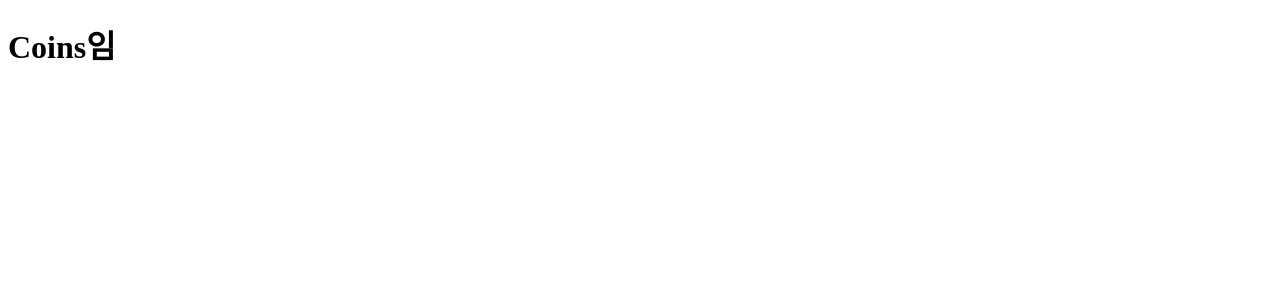
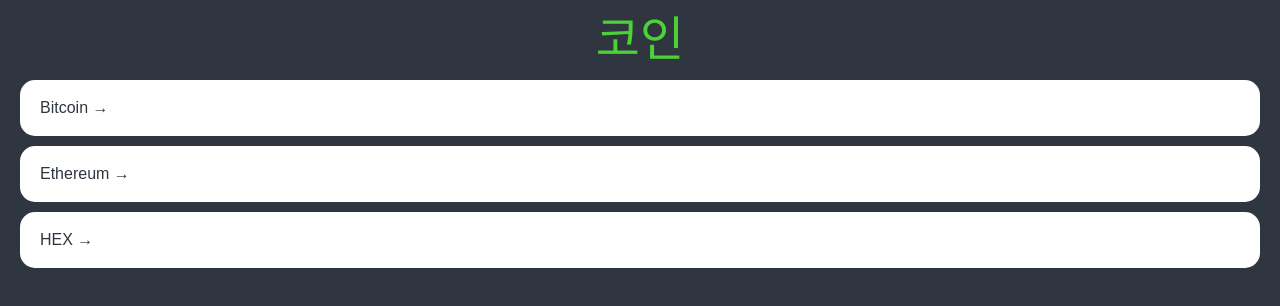
Before and after one commit to wngus6429/ReactMasterClass, a React (Create React App) app: page / in a window 1280 px wide. Shown: the top 306 px of the page. Built offline with nearby package versions, Linux system fonts and the light colour scheme.

Commit message:
update reactmaster 1124

```diff
--- a/src/App.tsx
+++ b/src/App.tsx
@@ -1,8 +1,76 @@
-// import styled from 'styled-components';
-import Router from './Router'
+import { createGlobalStyle } from 'styled-components';
+import Router from './Router';
+
+const GlobalStyle = createGlobalStyle`
+@import url('https://fonts.googleapis.com/css2?family=Source+Sans+Pro:wght@300;400&display=swap');
+  html, body, div, span, applet, object, iframe,
+  h1, h2, h3, h4, h5, h6, p, blockquote, pre,
+  a, abbr, acronym, address, big, cite, code,
+  del, dfn, em, img, ins, kbd, q, s, samp,
+  small, strike, strong, sub, sup, tt, var,
+  b, u, i, center,
+  dl, dt, dd, menu, ol, ul, li,
+  fieldset, form, label, legend,
+  table, caption, tbody, tfoot, thead, tr, th, td,
+  article, aside, canvas, details, embed,
+  figure, figcaption, footer, header, hgroup,
+  main, menu, nav, output, ruby, section, summary,
+  time, mark, audio, video {
+  margin: 0;
+  padding: 0;
+  border: 0;
+  font-size: 100%;
+  font: inherit;
+  vertical-align: baseline;
+}
+/* HTML5 display-role reset for older browsers */
+  article, aside, details, figcaption, figure,
+  footer, header, hgroup, main, menu, nav, section {
+  display: block;
+}
+/* HTML5 hidden-attribute fix for newer browsers */
+*[hidden] {
+    display: none;
+}
+body {
+  line-height: 1;
+}
+menu, ol, ul {
+  list-style: none;
+}
+blockquote, q {
+  quotes: none;
+}
+blockquote:before, blockquote:after,
+q:before, q:after {
+  content: '';
+  content: none;
+}
+table {
+  border-collapse: collapse;
+  border-spacing: 0;
+}
+* {
+  box-sizing: border-box;
+}
+body{
+  font-family: 'Source Sans Pro', sans-serif;
+  background-color: ${(props) => props.theme.bgColor} ;
+  color:${(props) => props.theme.textColor} ;
+}
+a{
+  text-decoration:none;
+  color: inherit;
+}
+`;
 
 function App() {
-  return <Router />;
+  return (
+    <>
+      <GlobalStyle />
+      <Router />
+    </>
+  );
 }
 
 export default App;
--- a/src/routes/Coin.tsx
+++ b/src/routes/Coin.tsx
@@ -1,12 +1,14 @@
-import { useParams } from "react-router";
+import { useParams } from 'react-router';
 
 interface RouteParams {
   coinId: string;
 }
 
+//* useParams가 coinId를 포함하는 오브젝트를 반환할거라고 알려줌
+//* useParams은 URL 정보를 잡아낼수 있게 해줌
 function Coin() {
-  const params = useParams<RouteParams>();
-  console.log(params)
-  return <h1>Coin</h1>;
+  const { coinId } = useParams<RouteParams>();
+  console.log(coinId);
+  return <h1>Coin: {coinId}</h1>;
 }
 export default Coin;
--- a/src/routes/Coins.tsx
+++ b/src/routes/Coins.tsx
@@ -1,5 +1,89 @@
+import styled from 'styled-components';
+import { Link } from 'react-router-dom';
+
+const Container = styled.div`
+  padding: 0px 20px;
+`;
+
+const Header = styled.div`
+  height: 10vh;
+  display: flex;
+  justify-content: center;
+  align-items: center;
+`;
+
+const CoinsList = styled.ul``;
+
+const Coin = styled.li`
+  background-color: white;
+  color: ${(props) => props.theme.bgColor};
+  border-radius: 15px;
+  margin-bottom: 10px;
+  a {
+    padding: 20px; //클릭 범위를 넓혀줌
+    transition: color 0.2s ease-in;
+    display: block; // 끝에서 클릭해도 되게끔
+  }
+  &:hover {
+    /* styled 에서 Link는 나중에 a로 바뀌기 때문 */
+    a {
+      color: ${(props) => props.theme.accentColor};
+    }
+  }
+`;
+
+const Title = styled.h1`
+  font-size: 48px;
+  color: ${(props) => props.theme.accentColor};
+`;
+
+const coins = [
+  {
+    id: 'btc-bitcoin',
+    name: 'Bitcoin',
+    symbol: 'BTC',
+    rank: 1,
+    is_new: false,
+    is_active: true,
+    type: 'coin',
+  },
+  {
+    id: 'eth-ethereum',
+    name: 'Ethereum',
+    symbol: 'ETH',
+    rank: 2,
+    is_new: false,
+    is_active: true,
+    type: 'coin',
+  },
+  {
+    id: 'hex-hex',
+    name: 'HEX',
+    symbol: 'HEX',
+    rank: 3,
+    is_new: false,
+    is_active: true,
+    type: 'token',
+  },
+];
+
 function Coins() {
-  return <h1>Coins임</h1>;
+  return (
+    <Container>
+      <Header>
+        <Title>코인</Title>
+      </Header>
+      <CoinsList>
+        {/* 그냥 a 태그쓰면 새로고침 되어서 Link 사용 */}
+        {/* Link 는 나중에 a태그로 바뀜 */}
+        {coins.map((coin) => (
+          <Coin key={coin.id}>
+            <Link to={`/${coin.id}`}>{coin.name} &rarr;</Link>
+          </Coin>
+        ))}
+      </CoinsList>
+    </Container>
+  );
 }
 
 export default Coins;
--- a/src/styled.d.ts
+++ b/src/styled.d.ts
@@ -5,6 +5,6 @@
   export interface DefaultTheme {
     textColor: string;
     bgColor: string;
-    btnColor:string;
+    accentColor: string;
   }
 }
--- a/src/theme.ts
+++ b/src/theme.ts
@@ -1,10 +1,10 @@
 import { DefaultTheme } from 'styled-components';
 
-export const theme:DefaultTheme = {
-    bgColor:'white',
-    textColor:'black',
-    btnColor:'tomato'
-}
+export const theme: DefaultTheme = {
+  bgColor: '#2f3640',
+  textColor: '#fbc531',
+  accentColor: '#4cd137',
+};
 // export const lightTheme:DefaultTheme = {
 //     bgColor:'white',
 //     textColor:'black',
```
Also changed, not shown: 1 other file (tests, documents, lock files or other folders).
